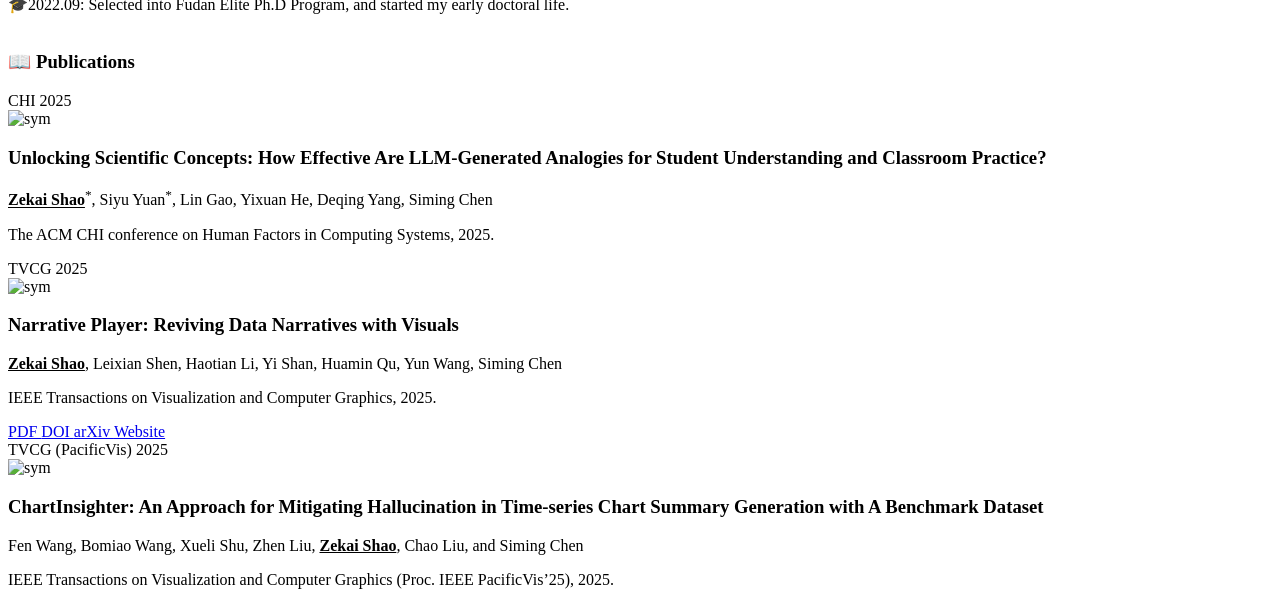
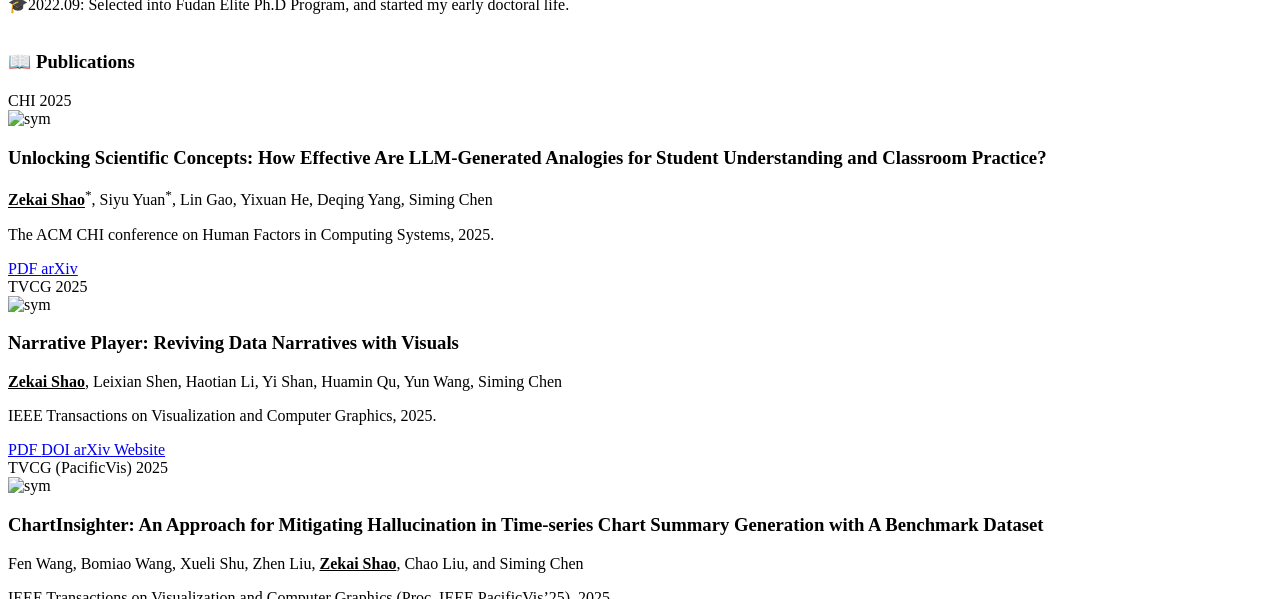
Before and after one commit to ZekaiShao25/ZekaiShao25.github.io, a Jekyll site: the page built from _pages/include/pub.md, in a window 1280 px wide and 900 px high, scrolled down 1031 px, cut to the strip 0-599 px from the top of the window. Built offline with Jekyll 4.4.1, drawn with Linux system fonts in a browser that asks for light colours; our own code applies the rules of GitHub Pages for plain Markdown files.

Commit message:
update chi paper

```diff
--- a/_pages/include/pub.md
+++ b/_pages/include/pub.md
@@ -10,20 +10,20 @@
 
 The ACM CHI conference on Human Factors in Computing Systems, 2025.
 
-<!-- <div class="extra-links">
-    <a class="_blank" href="./pdf/narrativeplayer.pdf" >
+<div class="extra-links">
+    <a class="_blank" href="./pdf/humananalogy.pdf" >
         <i class="fas fa-newspaper" aria-hidden="true"></i> PDF
     </a>
-    <a class="_blank" href="https://doi.org/10.1109/TVCG.2025.3530512">
+    <!-- <a class="_blank" href="https://doi.org/10.1109/TVCG.2025.3530512">
         <i class="ai ai-doi ai-1x" aria-hidden="true"></i> DOI
-    </a>
-    <a class="_blank" href="https://arxiv.org/abs/2410.03268">
+    </a> -->
+    <a class="_blank" href="https://arxiv.org/abs/2502.16895">
         <i class="ai ai-arxiv ai-1x" aria-hidden="true"></i> arXiv
     </a>
-    <a class="_blank" href="https://datavideos.github.io/Narrative_Player/">
+    <!-- <a class="_blank" href="https://datavideos.github.io/Narrative_Player/">
         <i class="fas fa-link" aria-hidden="true"></i> Website
-    </a>
-</div> -->
+    </a> -->
+</div>
 </div>
 </div>
 
```
Also changed, not shown: 1 other file.
